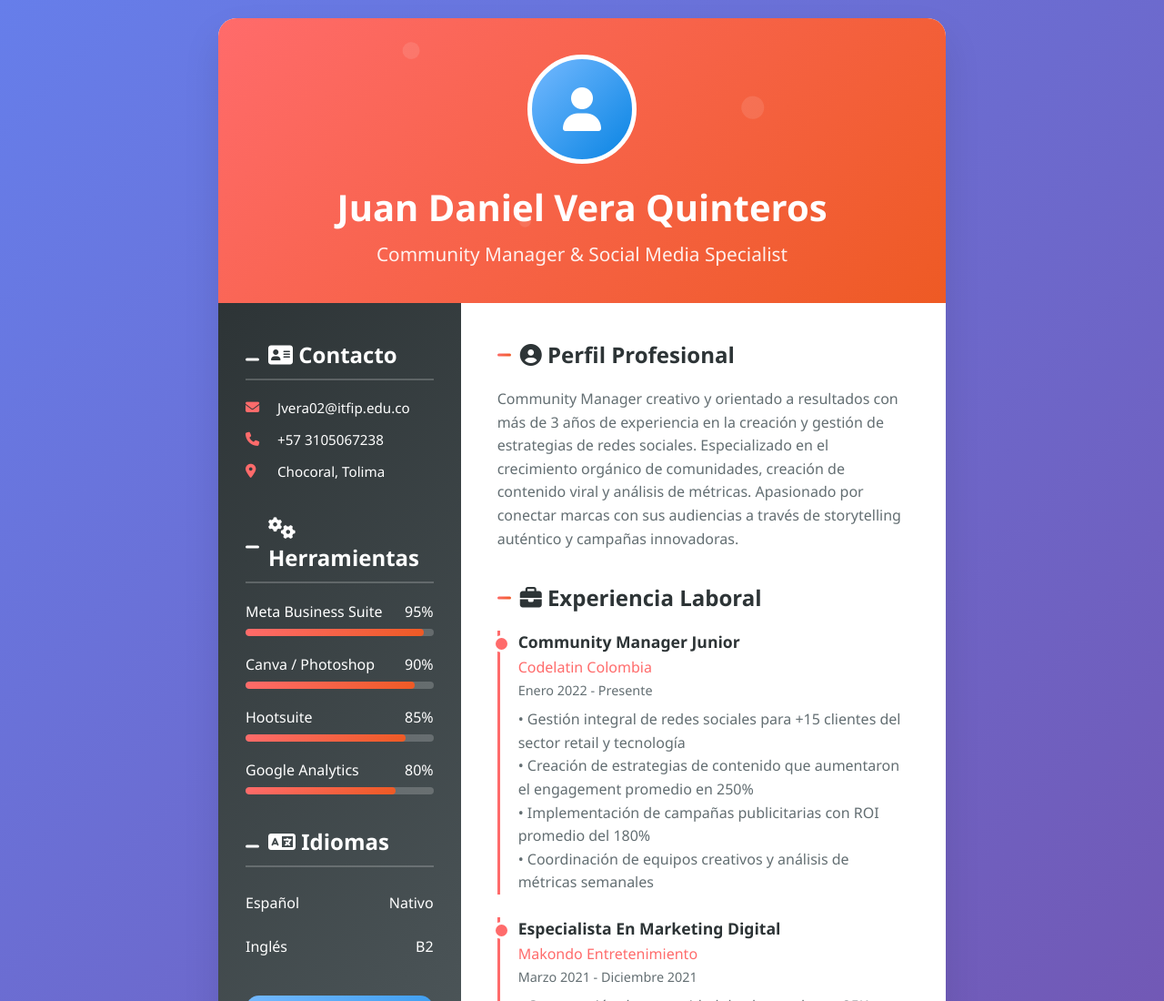
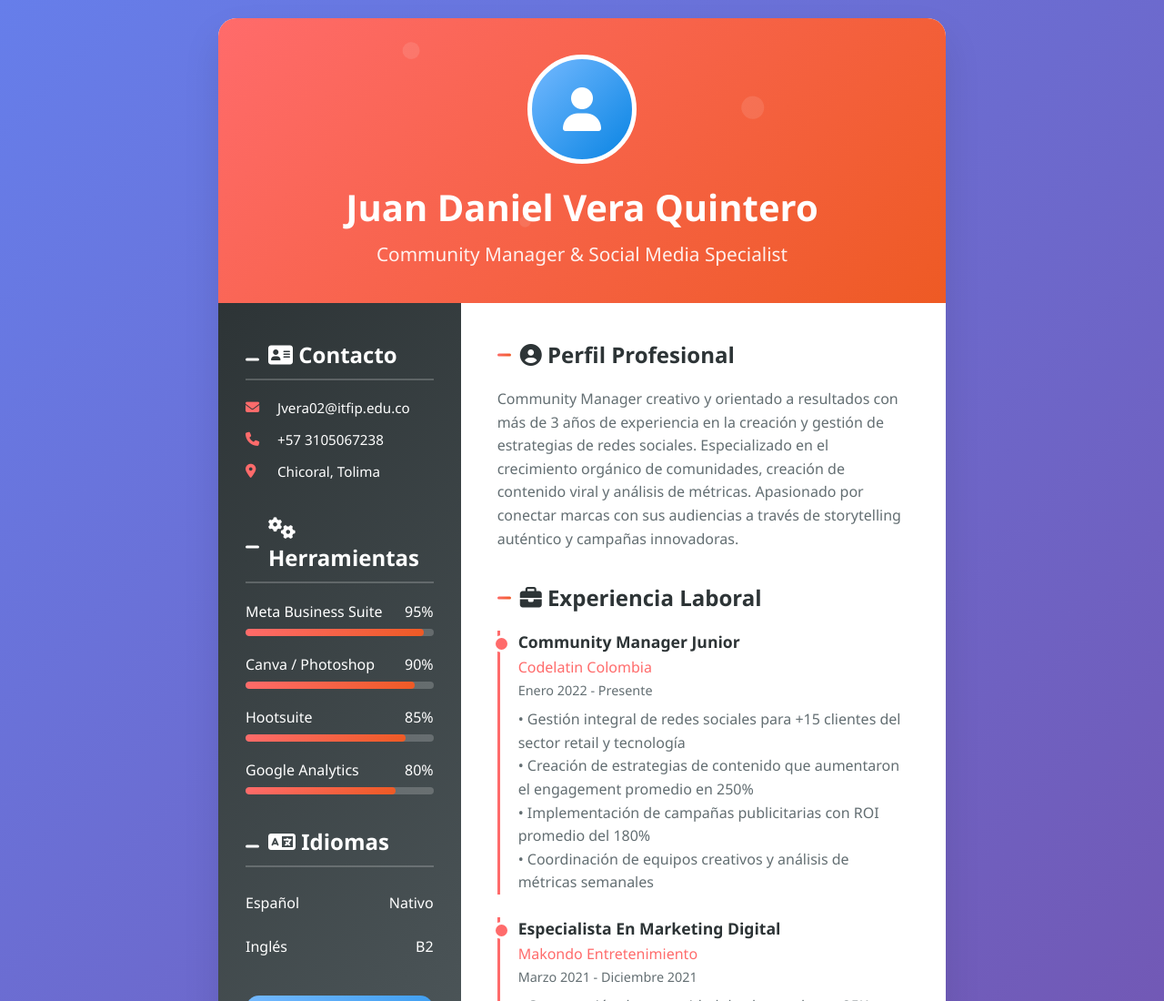
Before and after one commit to codelatin/Hoja_De_Vida, a plain HTML site: page index.html in a window 1280 px wide. Shown: the top 1100 px of the page at 91% size. Drawn offline with Linux system fonts and the light colour scheme.

Commit message:
Modifcando Proyecto

```diff
--- a/index.html
+++ b/index.html
@@ -297,7 +297,7 @@
             <div class="profile-img">
                 <i class="fas fa-user"></i>
             </div>
-            <h1>Juan Daniel Vera Quinteros</h1>
+            <h1>Juan Daniel Vera Quintero</h1>
             <p class="subtitle">Community Manager & Social Media Specialist</p>
         </div>
 
@@ -315,7 +315,7 @@
                     </div>
                     <div class="contact-item">
                         <i class="fas fa-map-marker-alt"></i>
-                        <span>Chocoral, Tolima</span>
+                        <span>Chicoral, Tolima</span>
                     </div>
 
                 </div>
```
